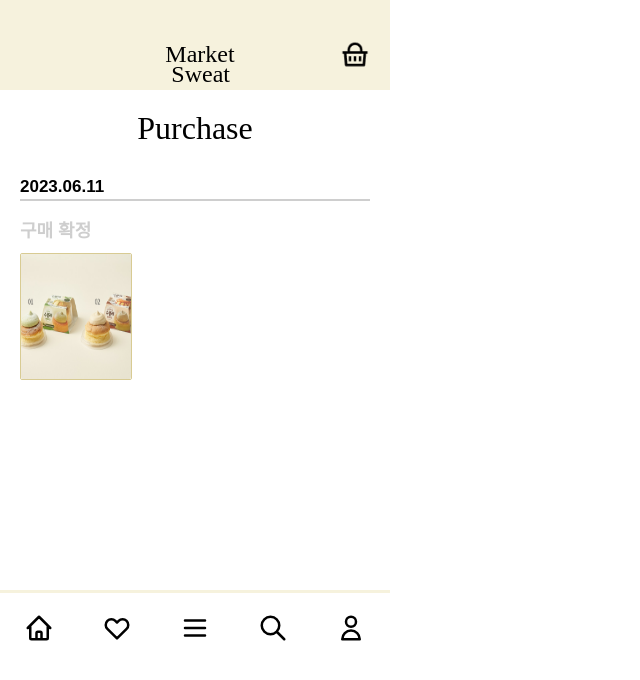
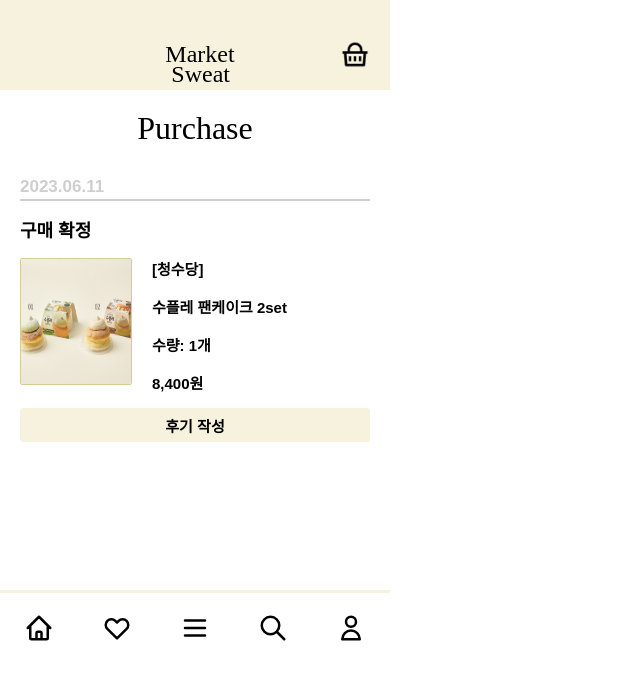
Before and after one commit to jaeochoii/MarketSweat, a React (Create React App) app: page /PurchasePage in a window 1280 px wide. Shown: the top 680 px of the page, without its empty margins (0-640 px from the left). Built offline with nearby package versions, Linux system fonts and the light colour scheme; a web font is replaced by a local one.

Commit message:
feat. Purchase Page 버튼 및 텍스트 작성 완료

```diff
--- a/src/component/Page/PurchasePage.jsx
+++ b/src/component/Page/PurchasePage.jsx
@@ -26,6 +26,7 @@ const DateText = styled.div`
   font-family: "Miriam Libre", sans-serif;
   font-weight: 700;
   font-size: 17px;
+  color: #cecece;
   border-bottom: 2px solid #cecece;
   width: 350px;
   height: 20px;
@@ -40,7 +41,6 @@ const PurchaseText = styled.div`
   font-family: "Miriam Libre", sans-serif;
   font-weight: 700;
   font-size: 18px;
-  color: #cecece;
   width: 350px;
   height: 20px;
   padding-top: 15px;
@@ -54,7 +54,37 @@ const RecContent = styled.img`
   border: 1px solid #d8cb93;
   border-radius: 2px;
   margin-left: 20px;
-  margin-top: 15px;
+  margin-top: 10px;
+`;
+
+const PurchaseDiv = styled.div`
+  display: flex;
+  width: 300px;
+  height: 150px;
+  padding-top: 10px;
+`;
+
+const RecText = styled.div`
+  display: flex;
+  @import url("https://fonts.googleapis.com/css2?family=Miriam+Libre&display=swap");
+  font-family: "Miriam Libre", sans-serif;
+  font-weight: 700;
+  font-size: 15px;
+  width: 150px;
+  padding-left: 20px;
+  padding-top: 10px;
+`;
+
+const PurchaseBut = styled.button`
+  width: 350px;
+  height: 34px;
+  border: 1px solid #f6f2dd;
+  background-color: #f6f2dd;
+  border-radius: 3px;
+  font-size: 15px;
+  font-weight: 700;
+  margin-top: 10px;
+  margin-left: 20px;
 `;
 
 const PurchasePage = () => {
@@ -65,7 +95,22 @@ const PurchasePage = () => {
         <TextWrapper>Purchase</TextWrapper>
         <DateText>2023.06.11</DateText>
         <PurchaseText>구매 확정</PurchaseText>
-        <RecContent src={Pancake} />
+        <PurchaseDiv>
+          <RecContent src={Pancake} />
+          <RecText>
+            [청수당]
+            <br />
+            <br />
+            수플레 팬케이크 2set
+            <br />
+            <br />
+            수량: 1개
+            <br />
+            <br />
+            8,400원
+          </RecText>
+        </PurchaseDiv>
+        <PurchaseBut>후기 작성</PurchaseBut>
       </BodyContent>
       <Footer />
     </>
```
